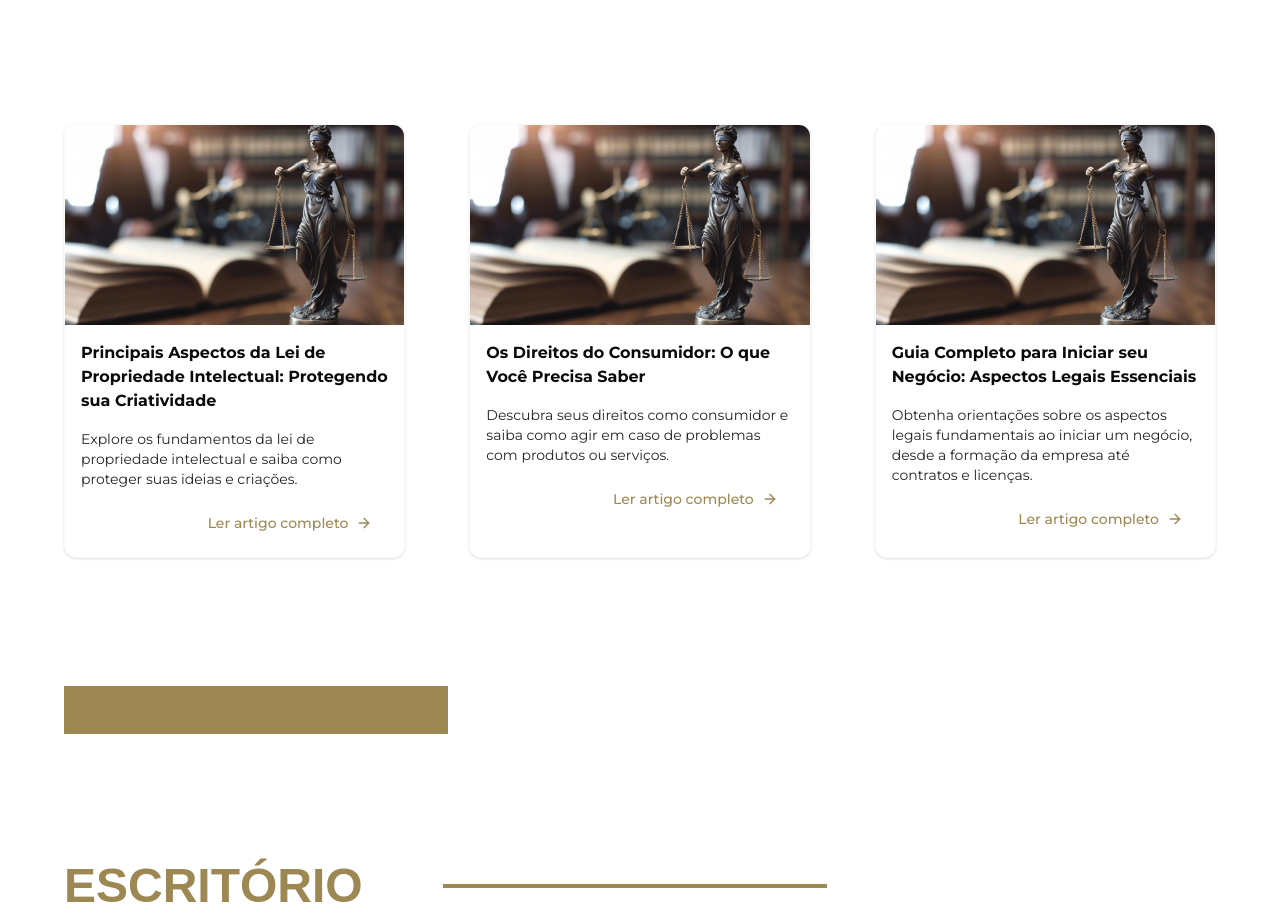
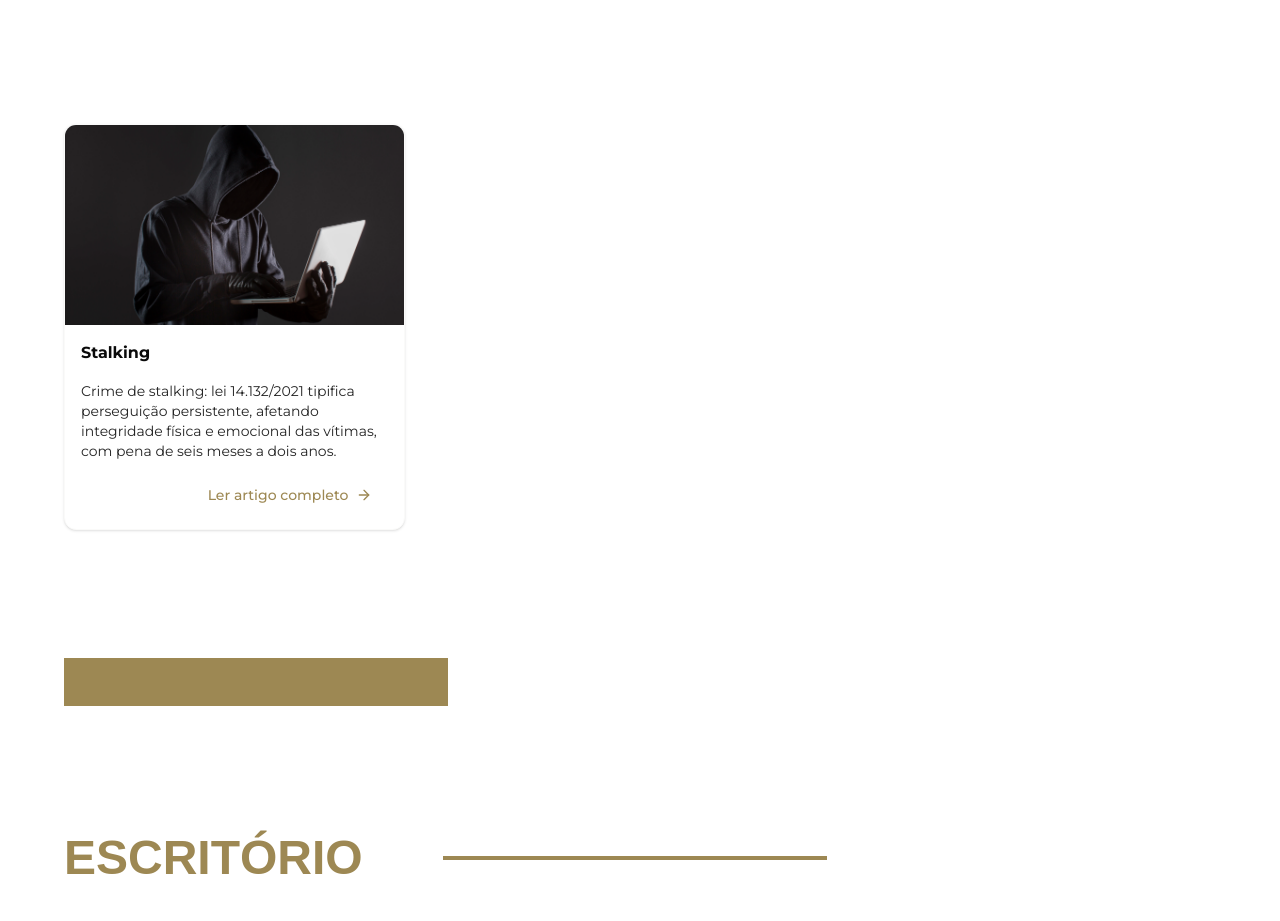
Before and after one commit to rafaelpzoucas/adv-gabriel-candela, a Next.js app: page / in a window 1280 px wide. Shown: the part 3520-4441 px from the top of the page. Built offline with nearby package versions, Linux system fonts and the light colour scheme; a web font is replaced by a local one.

Commit message:
add stalking article

```diff
--- a/src/app/articles/[slug]/page.tsx
+++ b/src/app/articles/[slug]/page.tsx
@@ -1,8 +1,10 @@
 import { Header } from '@/app/header'
 import { layout } from '@/components/layout'
+import { buttonVariants } from '@/components/ui/button'
 import { articles } from '@/data/articles'
 import { cn } from '@/lib/utils'
 import Image from 'next/image'
+import Link from 'next/link'
 
 export default function ArticlePage({ params }: { params: { slug: string } }) {
   const article = articles.data.filter(
@@ -21,7 +23,7 @@ export default function ArticlePage({ params }: { params: { slug: string } }) {
           />
         </div>
 
-        <div className="flex items-end w-full max-w-5xl h-[400px] z-10 p-8 md:p-16">
+        <div className="flex flex-col items-start justify-end w-full max-w-5xl h-[400px] z-10 p-8 md:p-16">
           <h1
             className={cn(
               layout.fonts.highlight.className,
@@ -30,14 +32,40 @@ export default function ArticlePage({ params }: { params: { slug: string } }) {
           >
             {article.title}
           </h1>
+          <p className="text-lg">{article.subtitle}</p>
         </div>
       </header>
 
-      <article className="flex flex-col gap-8 w-full max-w-5xl p-8 md:p-16 z-50 bg-background">
-        <p className="text-muted-foreground text-lg md:text-xl">
-          {article.body}
-        </p>
-      </article>
+      <div className="flex flex-col items-center gap-8 w-full p-8 md:p-16 z-10 bg-background">
+        <article className="flex flex-col items-center gap-8 w-full p-8 md:p-16 z-10 bg-background">
+          {article.paragraphs.map((paragraph) => (
+            <p
+              className="text-muted-foreground text-lg md:text-xl max-w-4xl"
+              key={paragraph}
+            >
+              {paragraph}
+            </p>
+          ))}
+        </article>
+
+        <footer>
+          <h3 className="font-bold text-xl">Referências</h3>
+
+          <div className="max-w-4xl">
+            {article.references.map((ref, index) => (
+              <Link
+                href={ref}
+                key={ref}
+                className={cn(buttonVariants({ variant: 'link' }), 'px-0')}
+              >
+                <p className="truncate w-[896px]">
+                  [{index + 1}] {ref}
+                </p>
+              </Link>
+            ))}
+          </div>
+        </footer>
+      </div>
     </main>
   )
 }
--- a/src/data/articles.ts
+++ b/src/data/articles.ts
@@ -1,42 +1,33 @@
-import { ArticleType } from '@/model/articles'
-import image from '../../public/hero-image.jpg'
+import image from '../../public/articles/stalking.jpg'
 
-export const articles: ArticleType = {
+export const articles = {
   title: 'Artigos',
   data: [
     {
       id: 1,
       cover_img: image,
-      title:
-        'Principais Aspectos da Lei de Propriedade Intelectual: Protegendo sua Criatividade',
+      title: 'Stalking',
+      subtitle: 'A Perseguição Incessante e os Desafios Legais',
       summary:
-        'Explore os fundamentos da lei de propriedade intelectual e saiba como proteger suas ideias e criações.',
-      body: 'A lei de propriedade intelectual é essencial para proteger o trabalho criativo e inovador de indivíduos e empresas. Este artigo explora os conceitos-chave da lei de propriedade intelectual, incluindo direitos autorais, marcas registradas e patentes. Descubra como registrar e proteger suas obras criativas, produtos e invenções. Além disso, saiba como aplicar a lei de propriedade intelectual para evitar violações e proteger seus direitos.',
-    },
-    {
-      id: 2,
-      cover_img: image,
-      title: 'Os Direitos do Consumidor: O que Você Precisa Saber',
-      summary:
-        'Descubra seus direitos como consumidor e saiba como agir em caso de problemas com produtos ou serviços.',
-      body: 'Como consumidor, é fundamental entender seus direitos para garantir transações justas e seguras. Este artigo explora os direitos do consumidor, incluindo garantias de produtos, práticas comerciais enganosas e direitos de devolução. Saiba como resolver disputas com fornecedores e empresas e como buscar compensação por produtos defeituosos ou serviços inadequados. Conhecendo seus direitos como consumidor, você pode tomar decisões informadas e proteger-se contra práticas comerciais injustas.',
-    },
-    {
-      id: 3,
-      cover_img: image,
-      title:
-        'Guia Completo para Iniciar seu Negócio: Aspectos Legais Essenciais',
-      summary:
-        'Obtenha orientações sobre os aspectos legais fundamentais ao iniciar um negócio, desde a formação da empresa até contratos e licenças.',
-      body: 'Iniciar um negócio envolve uma série de considerações legais que podem parecer complicadas à primeira vista. Este artigo oferece um guia abrangente para os aspectos legais essenciais ao iniciar um negócio. Desde a escolha da estrutura legal adequada até a redação de contratos e a obtenção de licenças e permissões, você encontrará orientações claras e práticas para garantir que seu empreendimento esteja em conformidade com a legislação aplicável e protegido legalmente.',
-    },
-    {
-      id: 4,
-      cover_img: image,
-      title: 'Direitos Trabalhistas: Entenda seus Direitos e Proteções',
-      summary:
-        'Conheça seus direitos básicos como trabalhador, incluindo horas de trabalho, salários, férias e segurança no local de trabalho.',
-      body: 'Os direitos trabalhistas são fundamentais para garantir condições de trabalho justas e seguras para todos os trabalhadores. Neste artigo, você encontrará informações essenciais sobre seus direitos como trabalhador, incluindo horas de trabalho, salários mínimos, direitos de férias e licença-maternidade. Além disso, saiba como identificar e relatar violações dos seus direitos trabalhistas, e como buscar reparação por práticas ilegais ou injustas por parte do empregador. Entender seus direitos trabalhistas é essencial para garantir um ambiente de trabalho justo e respeitoso.',
+        'Crime de stalking: lei 14.132/2021 tipifica perseguição persistente, afetando integridade física e emocional das vítimas, com pena de seis meses a dois anos.',
+      paragraphs: [
+        'O crime de perseguição, conhecido como stalking, foi introduzido no Código Penal pela Lei nº 14.132/2021 [1], a qual inseriu o art. 147-A, que tipifica o crime de perseguição (stalking), assim como revogou expressamente o art. 65 da Lei de Contravenções Penais, que previa a infração penal de perturbação da tranquilidade [2], representando um marco importante na legislação brasileira ao reconhecer e penalizar condutas que ameaçam não apenas a integridade física, mas também a integridade psicológica e emocional das vítimas.',
+        'O termo em inglês "stalking" tem origem na prática de caça, caçador à espreita, perseguição, e assim vem a ser o comportamento do perseguidor, onde invade a vida privada da vítima de forma insistente e prejudicial, resultando em danos temporários ou até mesmo permanentes para a saúde mental e emocional da mesma.',
+        'A prática do stalking pode assumir diversas formas, desde uma perseguição física ostensiva até formas mais sutis e insidiosas, como o cyberstalking. No cyberstalking, o perseguidor utiliza meios eletrônicos, como e-mails, mensagens em aplicativos e redes sociais, para perseguir e assediar a vítima. Essa modalidade digital do crime amplia ainda mais o alcance do perseguidor e pode intensificar o impacto na vida da vítima, invadindo constantemente seu espaço pessoal e causando ansiedade, medo e isolamento.',
+        'O tipo objetivo do crime de stalking abrange uma variedade de comportamentos intrusivos e repetitivos que têm o potencial de causar danos à vítima. Isso inclui ligações telefônicas incessantes, mensagens ameaçadoras, acompanhamento físico constante, envio de presentes indesejados e até mesmo o monitoramento online das atividades. O perseguidor age de forma obsessiva, consciente de suas ações e com a intenção de restringir a liberdade e privacidade da vítima, criando um ambiente de medo e intimidação.',
+        'Um aspecto importante a ser destacado é que a lei penal não estabeleceu uma quantidade mínima de atos para configurar o crime de stalking, assim sendo, mais do que o número específico da prática de atos persecutórios, é primordial sua intensidade [3]. Deve ser praticado de forma reiterada e constante, de modo a causar ameaça a integridade física ou psicológica da vítima, por meio de constrangimentos e intimidações.',
+        'No contexto jurídico, o crime de stalking é classificado como um crime contra a liberdade individual, punível com reclusão de seis meses a dois anos e multa. A lei prevê causas de aumento de pena quando a vítima é uma criança, adolescente, idoso ou quando o crime é praticado contra mulher por razões da condição do sexo feminino; por duas ou mais pessoas ou por uso de arma, reconhecendo a gravidade adicional dessas circunstâncias e a vulnerabilidade desses grupos frente ao crime de perseguição [4].',
+        'No que diz respeito à persecução penal, a ação penal para o crime de stalking procede mediante representação da vítima, mesmo em casos de violência doméstica. Isso significa que a vítima deve manifestar formalmente sua vontade de processar o agressor perante as autoridades competentes. Todavia, se tratando de violência doméstica, não se aplica a lei 9.099/95, como bem demonstra o artigo 41 da lei 11.340/06 (lei Maria da Penha) [5].',
+        'Um aspecto relevante relacionado ao prazo para representação da vítima é a extinção da punibilidade após seis meses, nos termos do artigo 107, IV do Código Penal. Esse prazo começa a contar a partir do momento em que a vítima toma conhecimento da identidade do agressor, garantindo que ela tenha tempo suficiente para decidir se deseja prosseguir com a ação penal.',
+        'Em síntese, o crime de stalking representa uma ameaça séria à segurança e bem-estar das vítimas, afetando não apenas sua integridade física, mas também sua saúde mental e emocional. A legislação recente visa combater esse tipo de violência, proporcionando uma maior proteção às vítimas e responsabilizando os agressores por suas condutas obsessivas e prejudiciais.',
+      ],
+      references: [
+        'https://www.planalto.gov.br/ccivil_03/_ato2019-2022/2021/lei/l14132.htm',
+        'https://www.tjdft.jus.br/consultas/jurisprudencia/jurisprudencia-em-temas/jurisprudencia-em-perguntas/direito-penal-e-processual-penal/crime-de-perseguicao-stalking/o-crime-de-perseguicao-exige-a-reiteracao-da-conduta-delituosa',
+        'https://www.conjur.com.br/2021-abr-06/academia-policia-stalking-crime-perseguicao-ameacadora/',
+        'https://www.tjdft.jus.br/institucional/imprensa/campanhas-e-produtos/direito-facil/edicao-semanal/stalking-1',
+        'https://www.migalhas.com.br/depeso/369794/o-crime-de-stalking-previsto-no-art-147-a-do-cp',
+      ],
     },
   ],
 }
```
Also changed, not shown: public/articles/stalking.jpg (added).
